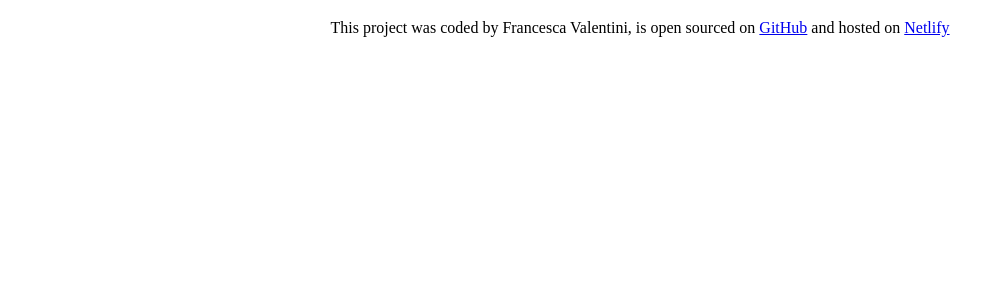
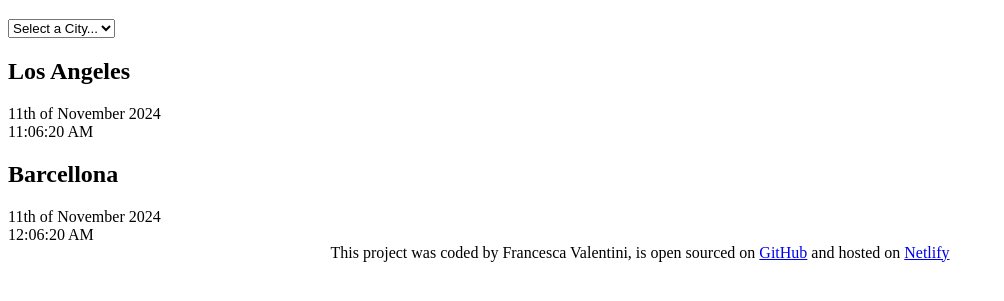
Before and after one commit to novaesc/World-Clock, a plain HTML site: page index.html in a window 1280 px wide. Shown: the part 61-362 px from the top of the page, without its empty margins (0-1004 px from the left). Drawn offline with Linux system fonts and the light colour scheme.

Commit message:
Added basic HTML

```diff
--- a/index.html
+++ b/index.html
@@ -8,14 +8,37 @@
     <title>World Clock</title>
   </head>
   <body>
+    <div class="container">
       <h1>World Clock</h1>
-  </body>
 
+      <select>
+        <option value="">Select a City...</option>
+        <option value="">London</option>
+
+        <option value="">Rome</option>
+
+        <option value="">Ney York</option>
+      </select>
+      <div class="city">
+        <h2>Los Angeles</h2>
+        <div class="date">11th of November 2024</div>
+        <div class="time">11:06:20 AM</div>
+      </div>
+
+      <div class="city">
+        <h2>Barcellona</h2>
+        <div class="date">11th of November 2024</div>
+        <div class="time">12:06:20 AM</div>
+      </div>
+    </div>
     <footer>
       This project was coded by Francesca Valentini, is open sourced on
-    <a href="https://github.com/novaesc/World-Clock" target="_blank"> GitHub</a>
+      <a href="https://github.com/novaesc/World-Clock" target="_blank">
+        GitHub</a
+      >
       and hosted on
       <a href="https://earth-hours.netlify.app/" target="_blank">Netlify</a>
     </footer>
     <script src="index.js"></script>
+  </body>
 </html>
```
Lines whose indentation alone changed are shown as unchanged.
